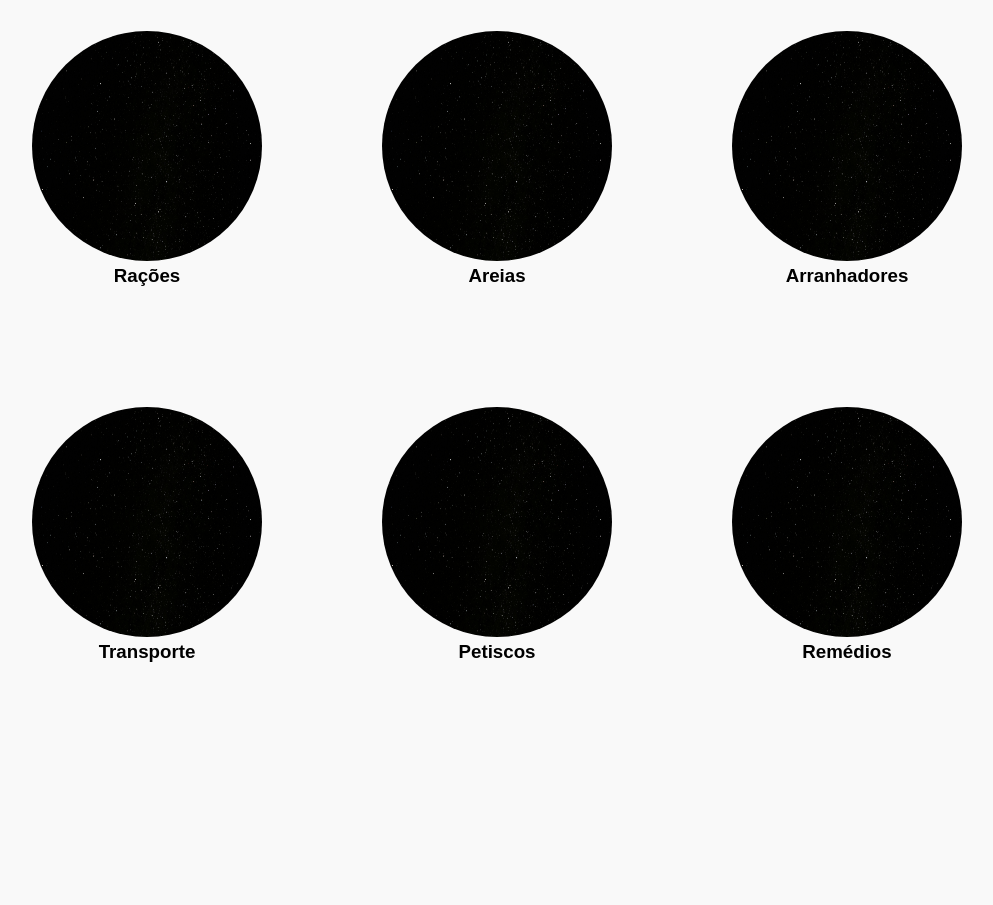
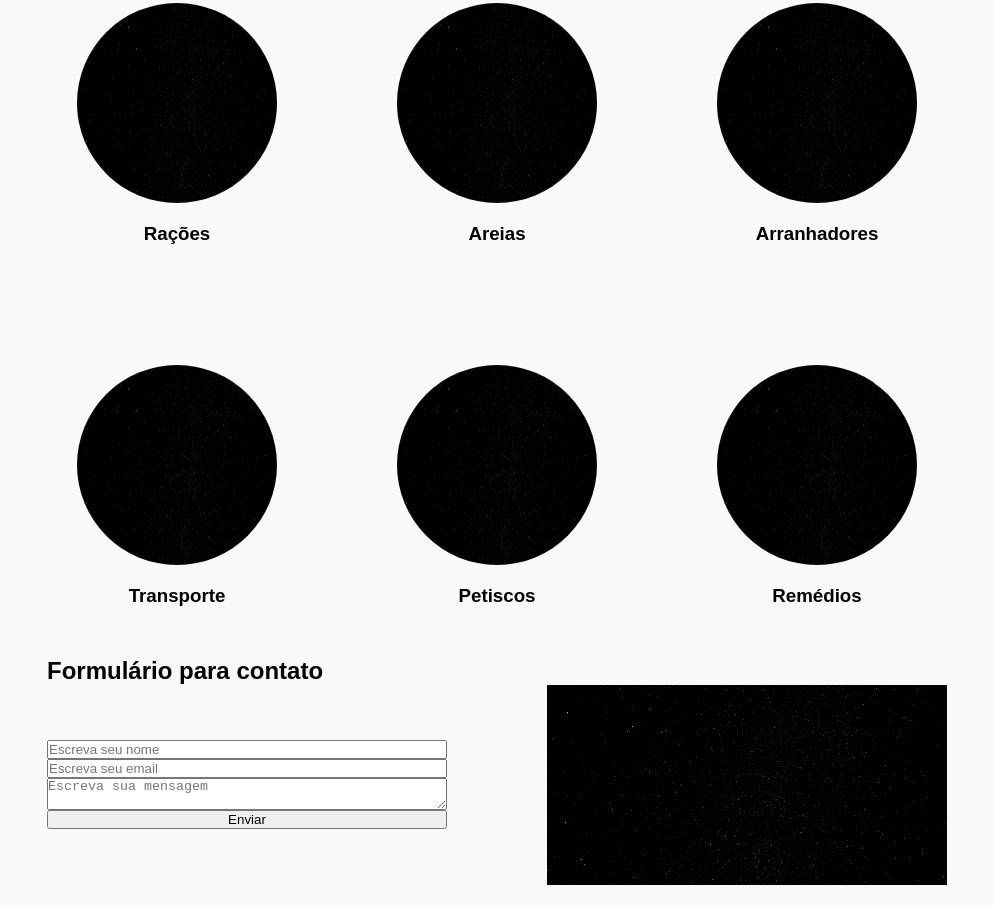
Before and after one commit to rafacostadev/petshop, a plain HTML site: page index.html in a window 1280 px wide. Shown: the part 2177-3082 px from the top of the page, without its empty margins (143-1136 px from the left). Before the commit the page ends 2910 px from the top, so only its background shows below. Drawn offline with Linux system fonts and the light colour scheme.

Commit message:
Adicionada seção de formulário sem estilização

```diff
--- a/index.html
+++ b/index.html
@@ -210,6 +210,19 @@
                 </li>
             </ul>
         </section>
+        <section id="secao-formulario">
+            <h2>Formulário para contato</h2>
+            <div class="form-container">
+            <form class="form">
+                <input type="text" id="name" placeholder="Escreva seu nome">
+                <input type="email" id="name" placeholder="Escreva seu email">
+                <textarea class="mensagem" placeholder="Escreva sua mensagem"></textarea>
+                <button type="submit" form="formulario" value="submit">Enviar</button>
+            </form>
+            <img class ="teste-form" src="./img/preto.jpeg" alt="">
+            </div>
+
+        </section>
     </main>
 </body>
 </html>
--- a/styles.css
+++ b/styles.css
@@ -305,8 +305,8 @@ flex-grow: 0;
 }
 
 .testimg img{
-    width: 230px;
-    height: 230px;
+    width: 200px;
+    height: 200px;
     border-radius: 100%;
 }
 
@@ -329,3 +329,27 @@ flex-grow: 0;
 .produtosGato{
     list-style-type: none;
 }
+
+.grid li{
+display: grid;
+gap: 20px;
+}
+
+/* Seção do formulário */
+
+.form{
+    display:grid;
+    grid-template-columns: 1fr;
+}
+
+.form-container{
+    display: grid;
+    grid-template-columns: 1fr 1fr;
+    gap: 100px;
+    align-items:center;
+}
+
+.teste-form{
+    width: 400px;
+    height: 200px;
+}
```
